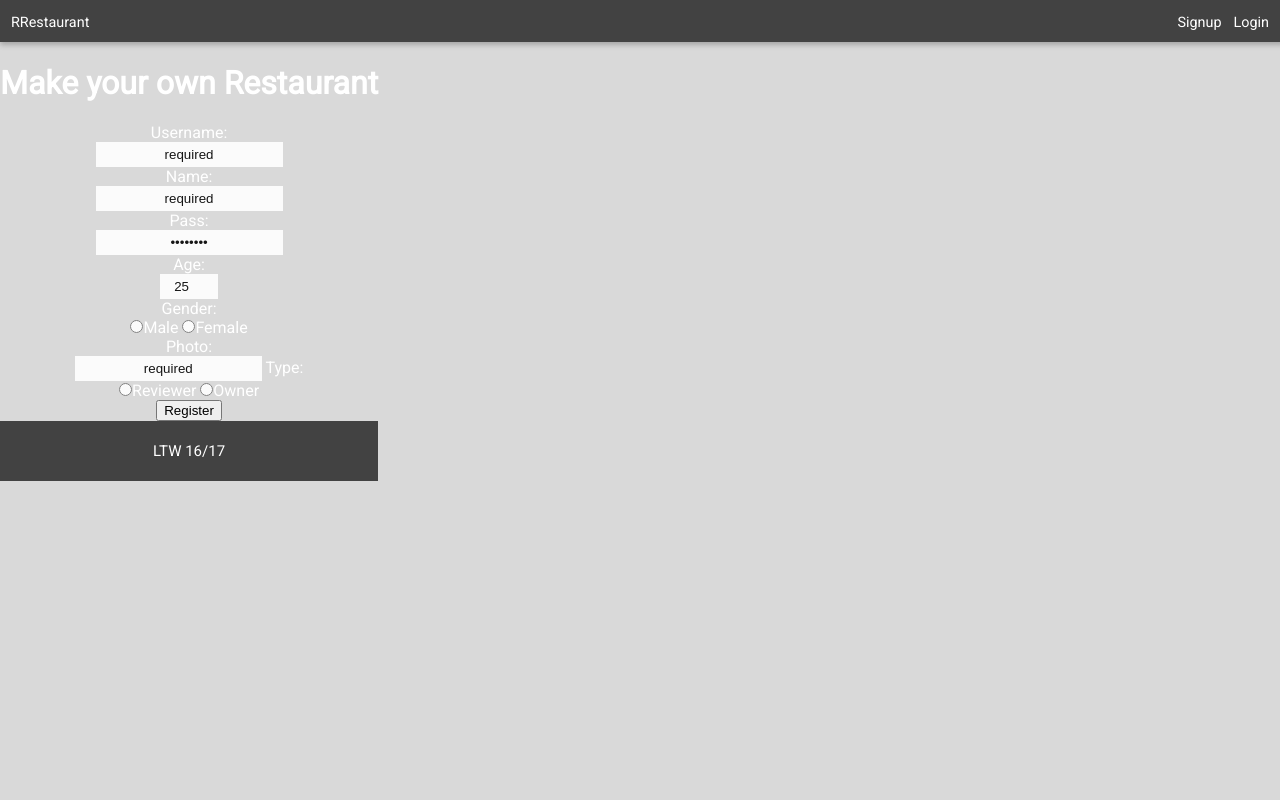
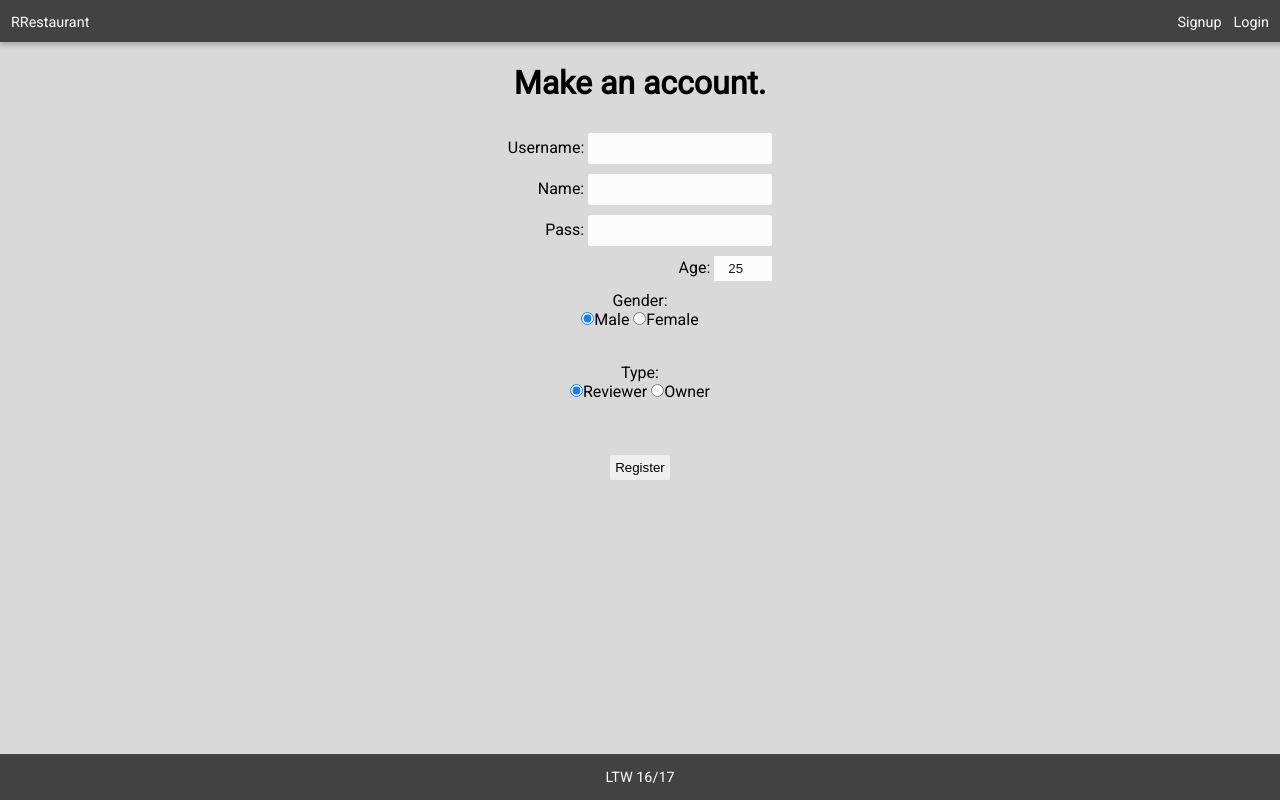
Before and after one commit to jorge123321/LTW, a PHP site: page /signup in a window 1280 px wide. Run offline with PHP 8.4, Linux system fonts and the light colour scheme; data comes from the database, SQL or seed files in the repository; some libraries are stand-ins or nearby versions.

Commit message:
css for signup updated

```diff
--- a/project/css/main.css
+++ b/project/css/main.css
@@ -1,8 +1,19 @@
+
+html, body {
+	margin: 0;
+	padding:0;
+}
+
+
+html {
+    display: inline;
+    margin: auto;
+}
+
 body{
-	margin: 0px auto;
 	background-color:#D9D9D9;
 	font-family: 'Roboto', sans-serif;
-	display : inline-block;
+	width:100%;
 }
 
 img{
@@ -24,6 +35,7 @@ Header CSS
 }
 
 #menu{
+	top:0;
 	z-index:1;
 	position:absolute;
 }
@@ -111,10 +123,12 @@ input{
 #login_button{
 	border:0px;
 	margin:0;
+	text-align:center;
 	border-top-left-radius:2px;
 	border-top-right-radius:2px;
 	border-bottom-left-radius:2px;
 	border-bottom-right-radius:2px;
+	padding:0.5px;
 }
 
 /*
@@ -127,9 +141,10 @@ a{
 }
 
 #content{
+	width:100%;
 	border-radius: 20px;
 	margin-top:8vh;
-	color: #ffffff;
+	color: black;
 	text-align:center;
 }
 
@@ -160,11 +175,11 @@ a{
 
 #footer{
 	display:table;
-	height: 60px;
+	height: 4vh;
     width:100%;
-    position: relative;
+    position: absolute;
+	bottom: 0;
 	left: 0;
-    bottom: 0;
 	text-align:center;
 	background-color:#424242;
 	color:white;
@@ -173,11 +188,46 @@ a{
 }
 
 #footer_text{
+	font-size: 18px;
+	font-size:1.8vh;
 	display:table-cell;
 	vertical-align:middle;
 	/*display:inline-block;*/
 }
 
+/*
+Sign Up CSS
+*/
+#signupForm{
+	display:inline-block;
+	margin-top: 10px;
+	text-align:  right;
+}
+
+.uinfo{
+	font-size:13px;
+	padding: 8px 8px 8px 0px;
+	border: 0px;
+	border-radius:2px;
+	margin-bottom:10px;
+}
+
+.checkbox{
+	padding-top:10px;
+	padding-bottom:5px;
+	text-align:center;
+}
+
+.form_button{
+	border:0px;
+	margin-top:30px;
+	text-align:center;
+	border-top-left-radius:2px;
+	border-top-right-radius:2px;
+	border-bottom-left-radius:2px;
+	border-bottom-right-radius:2px;
+	padding:5px;
+}
 
 #replyForm{
 	display: none;
--- a/project/signup.php
+++ b/project/signup.php
@@ -5,4 +5,4 @@
 	include('templates/header.php');
 	include('templates/signup.php');
 	include('templates/footer.php');
- ?>
+?>
--- a/project/templates/signup.php
+++ b/project/templates/signup.php
@@ -1,30 +1,29 @@
 <div id="content">
-	<h1> Make your own Restaurant</h1>
-
+		<h1> Make an account.</h1>
 		<div id="signupForm">
 			<form id="submit" action="signup_action.php" method="post">
-			Username:<br>
-			<input type="text" name="username" value="required"><br>
-			Name:<br>
-			<input type="text" name="name" value="required"><br>
-			Pass:<br>
-			<input type="password" name="pass" value="required"><br>
-			Age:<br>
-			<input type="number" name="age" value="25" min="18" max="90" step="1"><br>
+				Username:
+				<input type="text" class="uinfo" name="username" required><br>
+				Name:
+				<input type="text" class="uinfo" name="name" required><br>
+				Pass:
+				<input type="password" class="uinfo" name="pass" required><br>
+				Age:
+				<input type="number" name="age" value="25" min="18" max="90" step="1" required><br>
+				<div class="checkbox">
 					Gender:<br>
-			<div>
-				<input type="radio" name="gender" value="male">Male
+					<input type="radio" name="gender" value="male" checked="true">Male
 					<input type="radio" name="gender" value="female">Female<br>
 				</div>
-			Photo:<br>
-			<input type="text" name="photo" value="required">
+				<br>
+				<input type="text" name="photo" value="required" style="display:none">
+				<div class="checkbox">
 					Type:<br>
-			<div>
-				<input type="radio" name="type" value="reviewer">Reviewer
+					<input type="radio" name="type" value="reviewer" checked="true">Reviewer
 					<input type="radio" name="type" value="owner">Owner<br>
 				</div>
-			<button type="submit"> Register </button>
-
+				<br>
+				</div><br>
+				<button type="submit" class="form_button"> Register </button>
 			</form>
 </div>
-</div>
```
Lines whose indentation alone changed are shown as unchanged.
